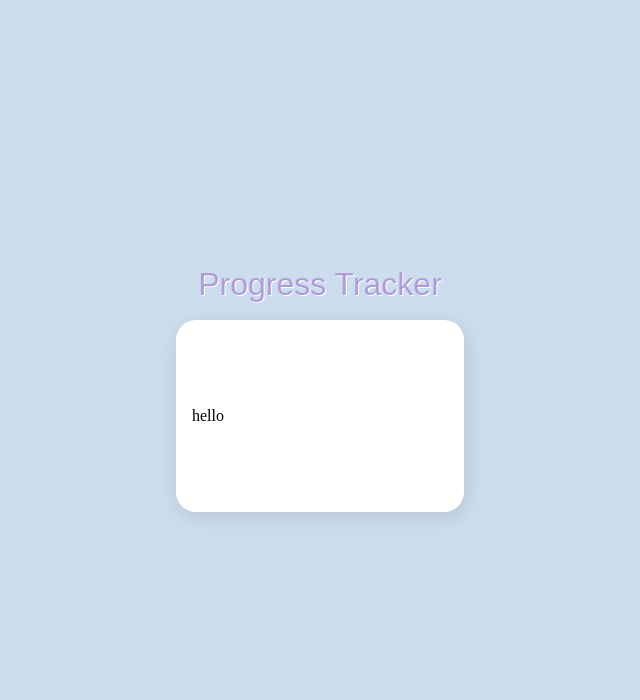
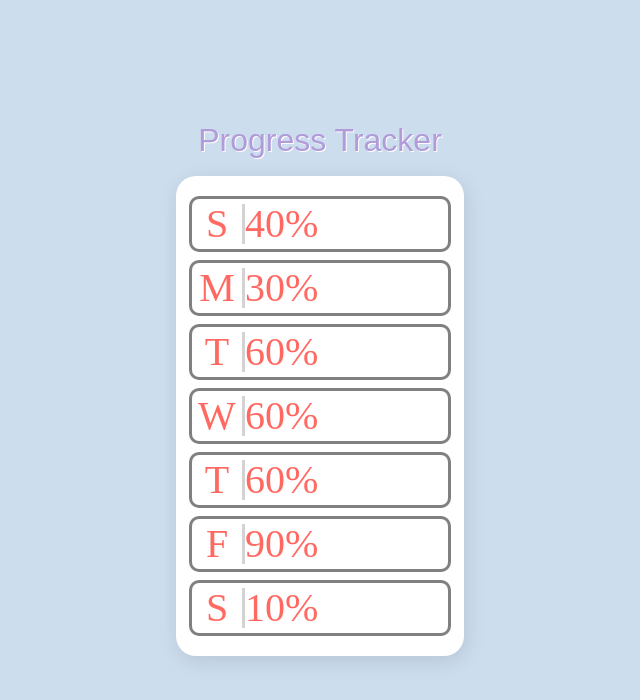
Before and after one commit to amandabrbz/daily-progress, a React (Create React App) app: page / in a window 1280 px wide. Shown: the top 700 px of the page, without its empty margins (320-960 px from the left). Built offline with nearby package versions, Linux system fonts and the light colour scheme.

Commit message:
adiciona um mock de um array q contem dias da semana e porcentagem e passa para o tracker

```diff
--- a/src/components/Board.js
+++ b/src/components/Board.js
@@ -1,22 +1,59 @@
 import styled from 'styled-components'
+import Tracker from './Tracker'
 
 const Board = (props) => {
   const Board = styled.section`
     margin: 20px auto;
     display: flex;
-    flex-direction: center;
+    flex-direction: column;
     align-items: center;
     min-width: 20vw;
-    min-height: 20vh;
     max-width: 40vw;
     max-height: 70vh;
     background: #fff;
     border-radius: 20px;
-    box-shadow: 2px 5px 20px 0.4px rgba(0,0,0,0.1);
+    box-shadow: 2px 5px 20px 0.4px rgba(0, 0, 0, 0.1);
     padding: 16px;
   `
 
-  return <Board>hello</Board>
+  const days = [
+    {
+      day: 'S',
+      per: 40,
+    },
+    {
+      day: 'M',
+      per: 30,
+    },
+    {
+      day: 'T',
+      per: 60,
+    },
+    {
+      day: 'W',
+      per: 60,
+    },
+    {
+      day: 'T',
+      per: 60,
+    },
+    {
+      day: 'F',
+      per: 90,
+    },
+    {
+      day: 'S',
+      per: 10,
+    },
+  ]
+
+  return (
+    <Board>
+      {days.map((day) => (
+        <Tracker day={day.day} percentage={day.per} key={day.day} />
+      ))}
+    </Board>
+  )
 }
 
 export default Board
```
